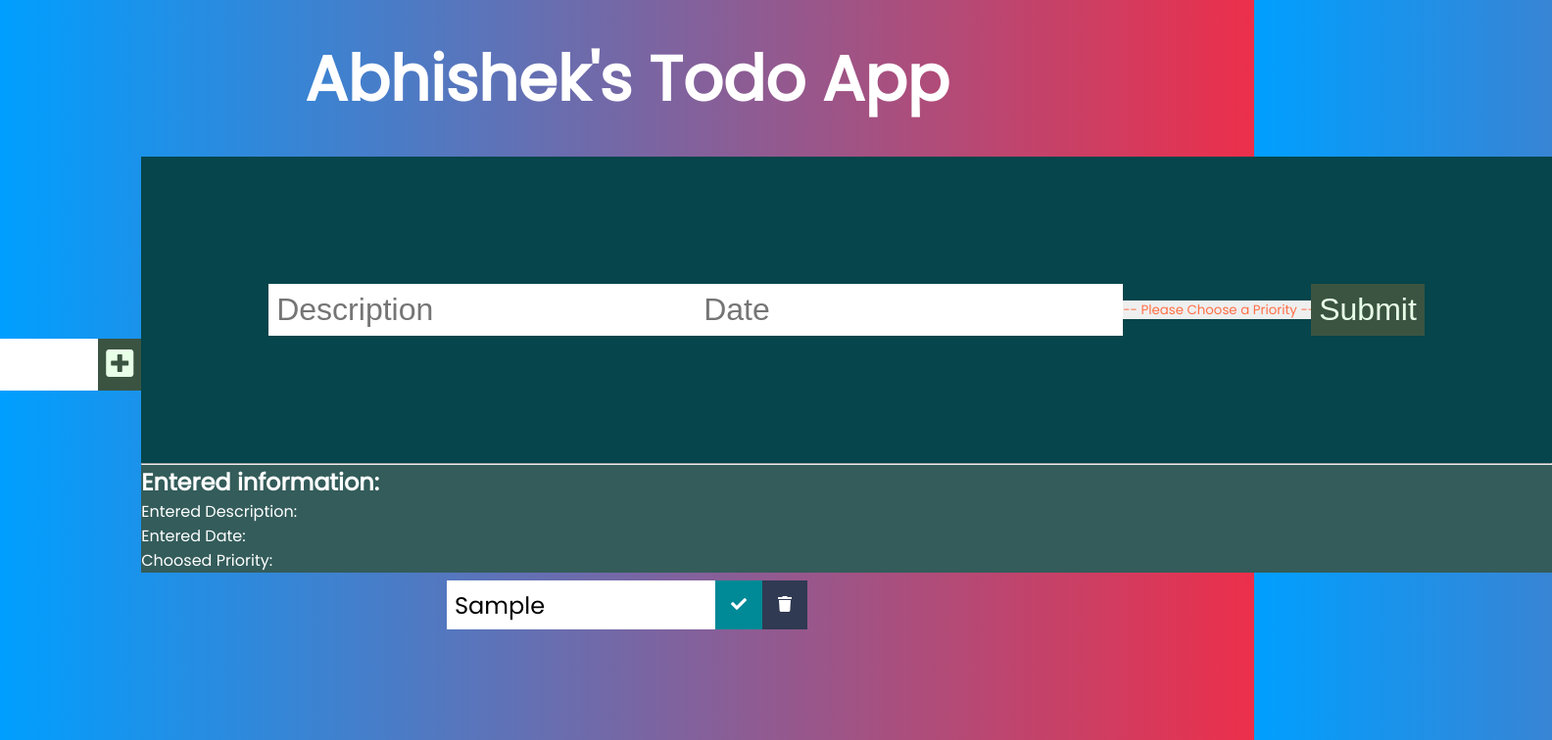
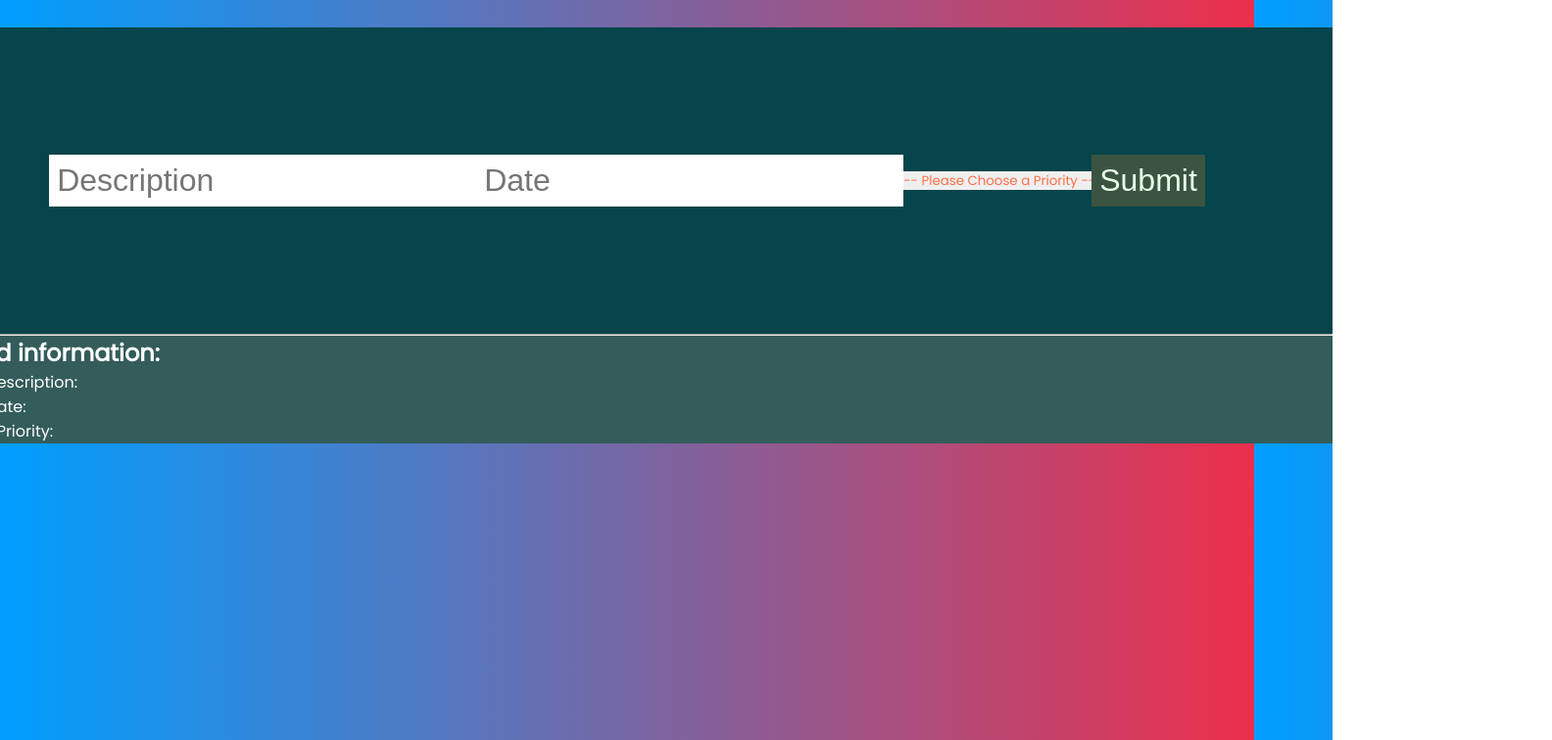
Before and after one commit to abhishek-dpai/Assignment-2-Todo-App, a React (Create React App) app: page / in a window 1280 px wide. Both pictures are taken after typing "Sample" into the empty fields and a click on the button 746 px from the left and 240 px from the top of the page. Shown: the top 756 px of the page at 98% size, 1584 px wide, since content can reach past the window. Built offline with nearby package versions, Linux system fonts and the light colour scheme.

Commit message:
[POPUP : POSITION] aligning fixed with position.

```diff
--- a/src/App.css
+++ b/src/App.css
@@ -44,6 +44,7 @@ form button:hover {
 .todo-popup-container {
   background-color: rgb(51, 92, 90);
   z-index: 10;
+  position: absolute;
 }
 .popup-form {
   display: flex;
--- a/src/components/PopUpForm.js
+++ b/src/components/PopUpForm.js
@@ -41,6 +41,7 @@ class PopUpForm extends Component {
             name="priority"
             onChange={this.handleChange}
           >
+            {/* check whether 'Please Choose a Priority' can be kept as a placeholder instead, defalt value can be low or medium */}
             <option value="">-- Please Choose a Priority --</option>
             <option value="low">Low</option>
             <option value="medium">Medium</option>
```
